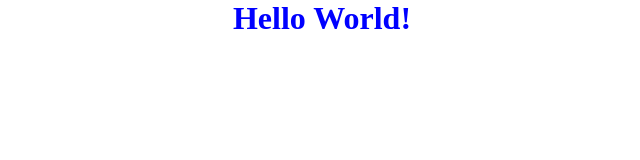
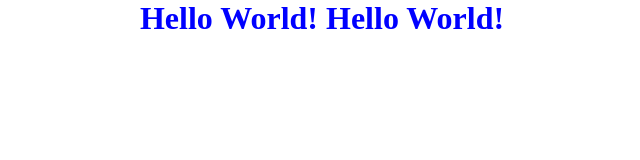
Before and after one commit to YT-Monch/TestProject, a plain HTML site: page index.html in a window 1280 px wide. Shown: the whole page, without its empty margins (318-958 px from the left). Drawn offline with Linux system fonts and the light colour scheme.

Commit message:
первое изменение

```diff
--- a/index.html
+++ b/index.html
@@ -7,7 +7,7 @@
     <link rel="stylesheet" href="style.css">
 </head>
 <body>
-    <h1 class="body_h1">Hello World!</h1>
+    <h1 class="body_h1">Hello World! Hello World!</h1>
 
 </body>
 </html>
```
